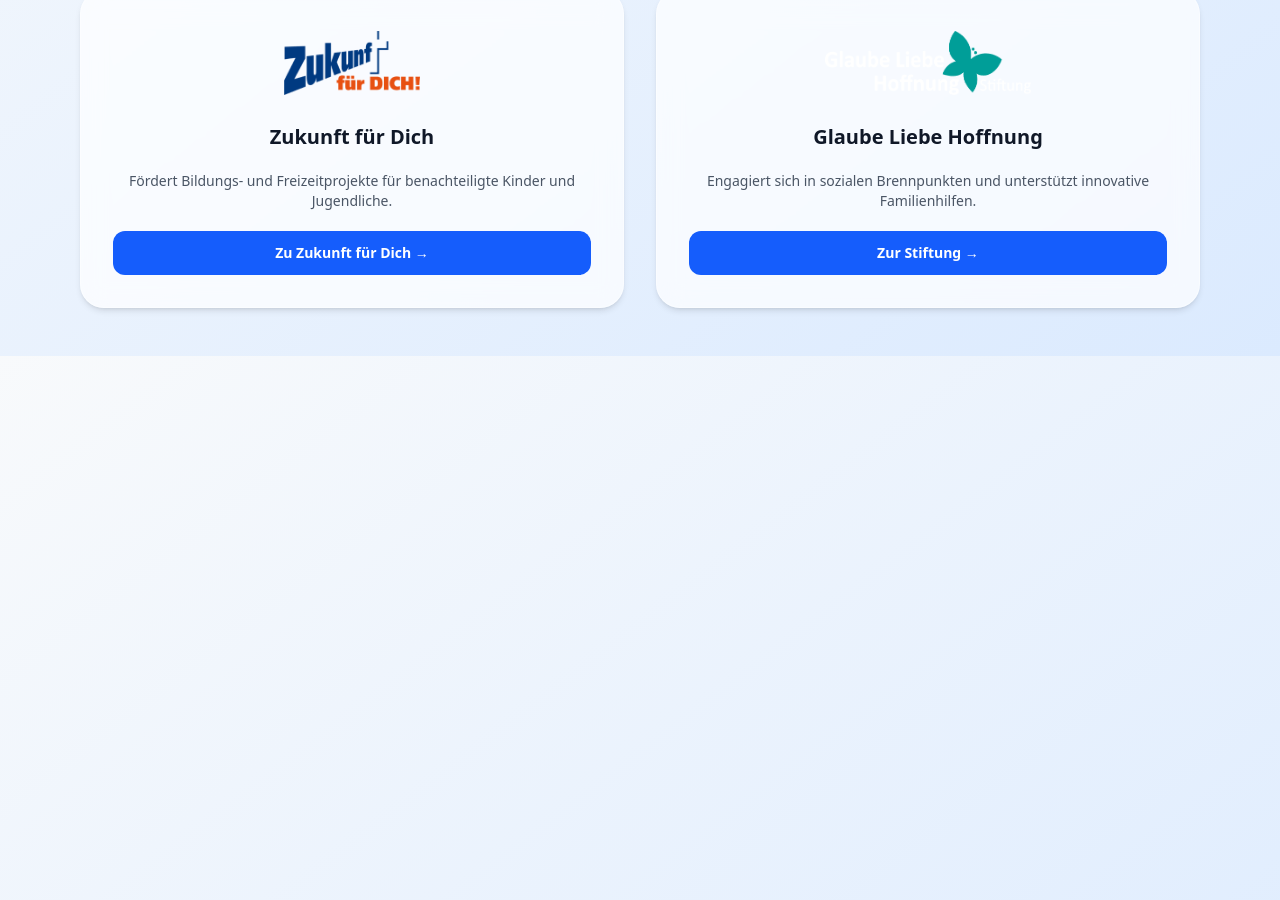
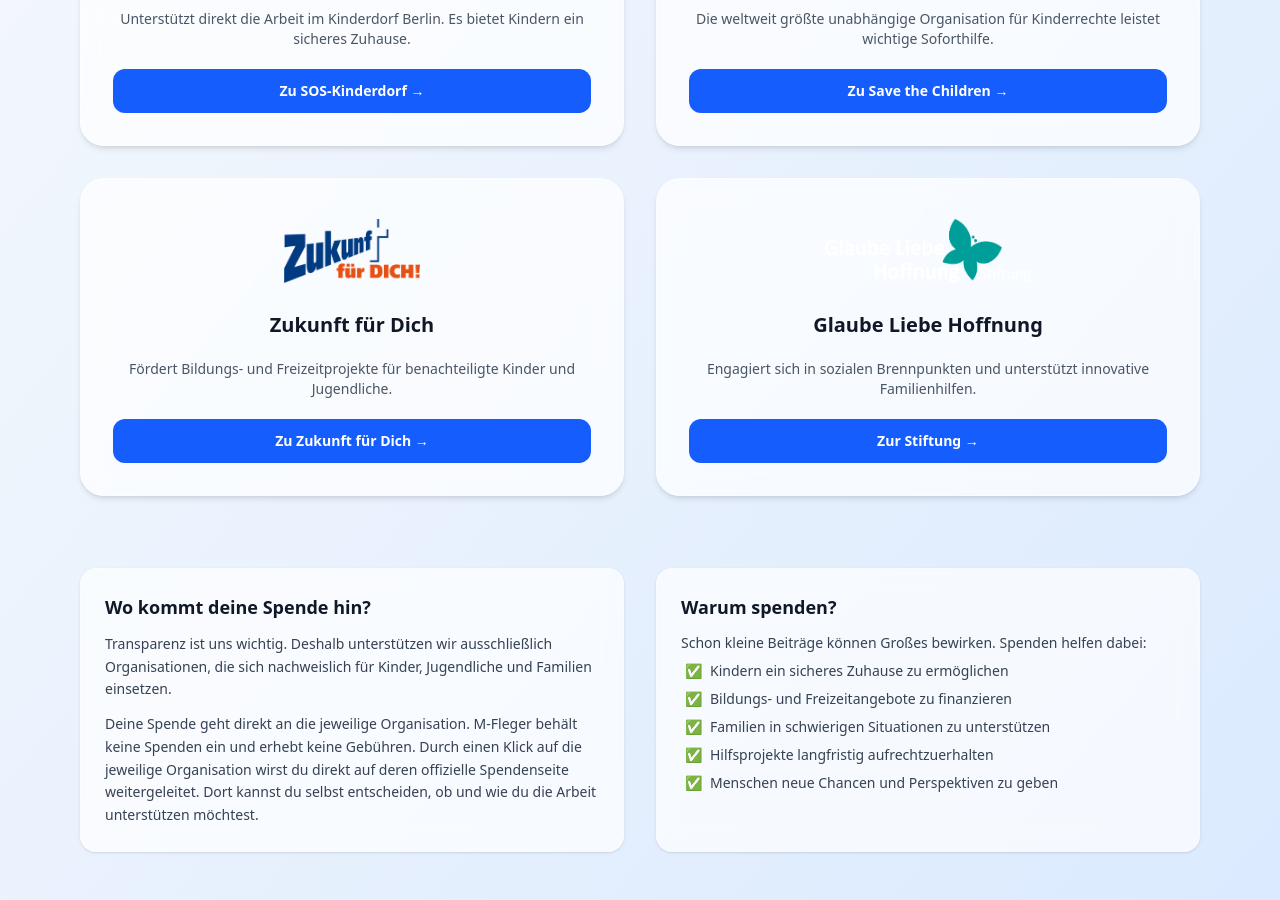
Before and after one commit to julian13053/julian13053.github.io, a Jekyll site: the page built from spenden.html, in a window 1280 px wide and 900 px high, scrolled down 620 px. Built offline with Jekyll 4.4.1, drawn with Linux system fonts in a browser that asks for light colours; some of the changed text lies outside the part shown.

Commit message:
Update spenden.html

```diff
--- a/spenden.html
+++ b/spenden.html
@@ -19,7 +19,7 @@
 </head>
 <body class="bg-gradient-to-br from-slate-50 to-blue-100 min-h-screen text-gray-900 font-sans">
 
-    <!-- Feste Navigationsleiste direkt auf der Seite -->
+    <!-- Navigationsleiste -->
     <nav class="w-full max-w-7xl mx-auto px-4 sm:px-6 lg:px-8 h-20 flex items-center justify-between">
         <div class="flex-shrink-0">
             <a href="/" class="flex items-center gap-4 no-underline text-2xl font-black tracking-tight text-gray-900">
@@ -33,19 +33,30 @@
             <a href="/unsere-rechte.html" class="text-sm font-semibold text-gray-700 hover:text-blue-600 no-underline">Rechte-Hub</a>
             <a href="/spenden.html" class="text-sm font-semibold text-blue-600 no-underline">Spenden</a>
             <a href="/blog.html" class="text-sm font-semibold text-gray-700 hover:text-blue-600 no-underline">Blog</a>
-            <a href="/kontakt.html" class="text-sm font-semibold text-gray-700 hover:text-blue-600 no-underline">Contact</a>
+            <a href="/kontakt.html" class="text-sm font-semibold text-gray-700 hover:text-blue-600 no-underline">Kontakt</a>
             <a href="/login.html" class="text-sm font-bold text-white bg-blue-600 px-5 py-2.5 rounded-xl no-underline shadow-sm">Login</a>
         </div>
     </nav>
 
-    <!-- Hauptinhalt mit allen vier Partnern -->
-    <main class="max-w-6xl mx-auto px-4 py-12 space-y-8">
-        <div class="text-center space-y-3">
+    <!-- Hauptinhalt -->
+    <main class="max-w-6xl mx-auto px-4 py-12 space-y-12">
+
+        <!-- Überschrift & Einleitungstext -->
+        <div class="text-center space-y-4 max-w-3xl mx-auto">
             <h1 class="text-4xl font-black tracking-tight text-gray-900">Unterstütze wichtige Projekte</h1>
-            <p class="text-gray-600 max-w-xl mx-auto">Gemeinsam können wir etwas bewegen. Hier findest du die Organisationen, die wir aktiv unterstützen.</p>
+            <div class="liquid-glass p-6 rounded-2xl border border-white/30 shadow-sm text-left text-gray-700 space-y-3">
+                <h2 class="text-xl font-bold text-gray-900">Möchtest du helfen?</h2>
+                <p class="text-sm leading-relaxed">
+                    Mit deiner Unterstützung können wichtige Projekte und Organisationen ihre Arbeit fortsetzen. Jede Spende – egal wie groß oder klein – kann dazu beitragen, Kindern, Jugendlichen und Familien neue Perspektiven zu ermöglichen.
+                </p>
+                <p class="text-sm leading-relaxed">
+                    Auf dieser Seite findest du ausgewählte Organisationen, die sich täglich für Menschen einsetzen und konkrete Hilfe leisten.
+                </p>
+            </div>
         </div>
 
-        <div class="grid grid-cols-1 md:grid-cols-2 gap-8 mt-8">
+        <!-- Grid-Karten der Partner -->
+        <div class="grid grid-cols-1 md:grid-cols-2 gap-8">
             <!-- 1. SOS Kinderdorf -->
             <div class="liquid-glass p-8 rounded-3xl border border-white/40 shadow-md flex flex-col items-center text-center space-y-5">
                 <div class="h-20 flex items-center justify-center">
@@ -53,7 +64,7 @@
                 </div>
                 <h3 class="text-xl font-bold text-gray-900">SOS-Kinderdorf Berlin</h3>
                 <p class="text-sm text-gray-600 flex-grow">Unterstützt direkt die Arbeit im Kinderdorf Berlin. Es bietet Kindern ein sicheres Zuhause.</p>
-                <a href="https://www.sos-kinderdorf.de" target="_blank" class="w-full py-3 bg-blue-600 text-white font-bold text-sm rounded-xl no-underline">Zu SOS-Kinderdorf →</a>
+                <a href="https://www.sos-kinderdorf.de" target="_blank" class="w-full py-3 bg-blue-600 text-white font-bold text-sm rounded-xl no-underline hover:bg-blue-700 transition-colors">Zu SOS-Kinderdorf →</a>
             </div>
 
             <!-- 2. Save the Children -->
@@ -63,7 +74,7 @@
                 </div>
                 <h3 class="text-xl font-bold text-gray-900">Save the Children</h3>
                 <p class="text-sm text-gray-600 flex-grow">Die weltweit größte unabhängige Organisation für Kinderrechte leistet wichtige Soforthilfe.</p>
-                <a href="https://www.savethechildren.de" target="_blank" class="w-full py-3 bg-blue-600 text-white font-bold text-sm rounded-xl no-underline">Zu Save the Children →</a>
+                <a href="https://www.savethechildren.de" target="_blank" class="w-full py-3 bg-blue-600 text-white font-bold text-sm rounded-xl no-underline hover:bg-blue-700 transition-colors">Zu Save the Children →</a>
             </div>
 
             <!-- 3. Zukunft für Dich -->
@@ -73,7 +84,7 @@
                 </div>
                 <h3 class="text-xl font-bold text-gray-900">Zukunft für Dich</h3>
                 <p class="text-sm text-gray-600 flex-grow">Fördert Bildungs- und Freizeitprojekte für benachteiligte Kinder und Jugendliche.</p>
-                <a href="#" class="w-full py-3 bg-blue-600 text-white font-bold text-sm rounded-xl no-underline">Zu Zukunft für Dich →</a>
+                <a href="#" class="w-full py-3 bg-blue-600 text-white font-bold text-sm rounded-xl no-underline hover:bg-blue-700 transition-colors">Zu Zukunft für Dich →</a>
             </div>
 
             <!-- 4. Glaube Liebe Hoffnung -->
@@ -83,8 +94,37 @@
                 </div>
                 <h3 class="text-xl font-bold text-gray-900">Glaube Liebe Hoffnung</h3>
                 <p class="text-sm text-gray-600 flex-grow">Engagiert sich in sozialen Brennpunkten und unterstützt innovative Familienhilfen.</p>
-                <a href="#" class="w-full py-3 bg-blue-600 text-white font-bold text-sm rounded-xl no-underline">Zur Stiftung →</a>
+                <a href="#" class="w-full py-3 bg-blue-600 text-white font-bold text-sm rounded-xl no-underline hover:bg-blue-700 transition-colors">Zur Stiftung →</a>
             </div>
+        </div>
+
+        <!-- Transparenz- & Info-Abschnitt im unteren Bereich -->
+        <div class="grid grid-cols-1 md:grid-cols-2 gap-8 pt-6">
+
+            <!-- Wo kommt deine Spende hin? -->
+            <div class="liquid-glass p-6 rounded-2xl border border-white/30 shadow-sm space-y-3 text-gray-700">
+                <h3 class="text-lg font-bold text-gray-900">Wo kommt deine Spende hin?</h3>
+                <p class="text-sm leading-relaxed">
+                    Transparenz ist uns wichtig. Deshalb unterstützen wir ausschließlich Organisationen, die sich nachweislich für Kinder, Jugendliche und Familien einsetzen.
+                </p>
+                <p class="text-sm leading-relaxed">
+                    Deine Spende geht direkt an die jeweilige Organisation. M-Fleger behält keine Spenden ein und erhebt keine Gebühren. Durch einen Klick auf die jeweilige Organisation wirst du direkt auf deren offizielle Spendenseite weitergeleitet. Dort kannst du selbst entscheiden, ob und wie du die Arbeit unterstützen möchtest.
+                </p>
+            </div>
+
+            <!-- Warum spenden? -->
+            <div class="liquid-glass p-6 rounded-2xl border border-white/30 shadow-sm space-y-3 text-gray-700">
+                <h3 class="text-lg font-bold text-gray-900">Warum spenden?</h3>
+                <p class="text-sm mb-2 font-medium">Schon kleine Beiträge können Großes bewirken. Spenden helfen dabei:</p>
+                <ul class="space-y-2 text-sm pl-1">
+                    <li class="flex items-start gap-2"><span>✅</span> <span>Kindern ein sicheres Zuhause zu ermöglichen</span></li>
+                    <li class="flex items-start gap-2"><span>✅</span> <span>Bildungs- und Freizeitangebote zu finanzieren</span></li>
+                    <li class="flex items-start gap-2"><span>✅</span> <span>Familien in schwierigen Situationen zu unterstützen</span></li>
+                    <li class="flex items-start gap-2"><span>✅</span> <span>Hilfsprojekte langfristig aufrechtzuerhalten</span></li>
+                    <li class="flex items-start gap-2"><span>✅</span> <span>Menschen neue Chancen und Perspektiven zu geben</span></li>
+                </ul>
+            </div>
+
         </div>
     </main>
 
```
